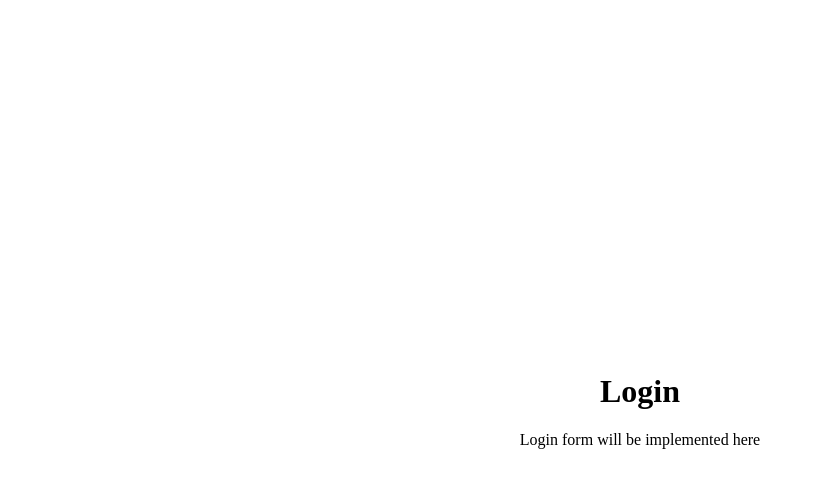
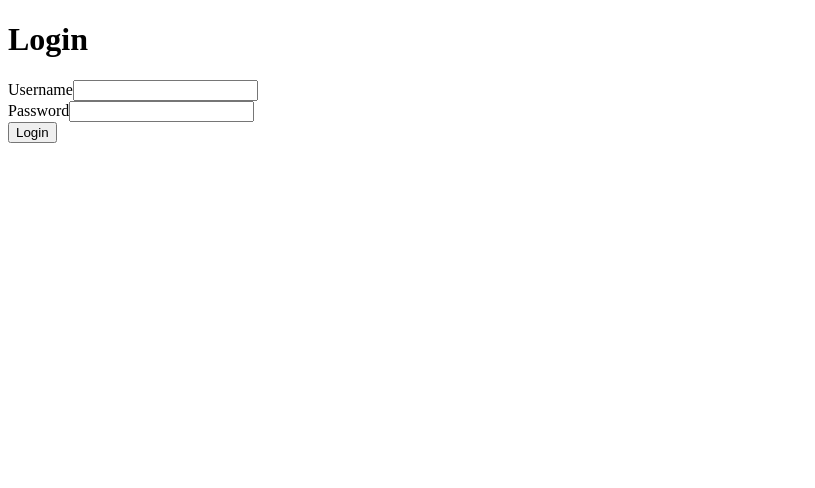
Before and after one commit to johanmendezb/frontend-pkmn, a Next.js app: page /login in a window 1280 px wide. Shown: the top 488 px of the page, without its empty margins (0-815 px from the left). Built offline with nearby package versions, Linux system fonts and the light colour scheme; no server answers.

Commit message:
M004 Auth feature added, logic only

```diff
--- a/src/app/login/page.tsx
+++ b/src/app/login/page.tsx
@@ -1,12 +1,25 @@
 'use client'
 
+import { useEffect } from 'react'
+import { useRouter } from 'next/navigation'
+import { isAuthenticated } from '@/features/auth/services/authApi'
+import { LoginForm } from '@/features/auth/components/LoginForm'
+import { Layout } from '@/shared/components/Layout'
+
 export default function LoginPage() {
+  const router = useRouter()
+
+  useEffect(() => {
+    if (isAuthenticated()) {
+      router.push('/pokemon')
+    }
+  }, [router])
+
   return (
-    <div className="min-h-screen flex items-center justify-center">
-      <div className="text-center">
-        <h1 className="text-2xl font-bold mb-4">Login</h1>
-        <p className="text-gray-600">Login form will be implemented here</p>
+    <Layout showLogout={false}>
+      <div>
+        <LoginForm />
       </div>
-    </div>
+    </Layout>
   )
 }
--- /dev/null
+++ b/src/features/auth/components/LoginForm.tsx
@@ -0,0 +1,81 @@
+'use client'
+
+import { useState } from 'react'
+import { useRouter } from 'next/navigation'
+import { useMutation } from '@tanstack/react-query'
+import { login } from '../services/authApi'
+import type { LoginCredentials } from '../types/auth.types'
+import { Button } from '@/shared/components/Button'
+import { Input } from '@/shared/components/Input'
+
+export function LoginForm() {
+  const router = useRouter()
+  const [username, setUsername] = useState('')
+  const [password, setPassword] = useState('')
+  const [error, setError] = useState<string | null>(null)
+
+  const loginMutation = useMutation({
+    mutationFn: (credentials: LoginCredentials) => login(credentials),
+    onSuccess: () => {
+      router.push('/pokemon')
+    },
+    onError: (err: Error) => {
+      const errorMessage = err.message
+
+      if (errorMessage.toLowerCase().includes('unauthorized')) {
+        setError('The username or password you entered is incorrect. Please try again.')
+      } else {
+        setError(errorMessage)
+      }
+    },
+  })
+
+  const handleSubmit = (e: React.FormEvent<HTMLFormElement>) => {
+    e.preventDefault()
+    e.stopPropagation()
+    setError(null)
+    loginMutation.mutate({ username, password })
+  }
+
+  return (
+    <form onSubmit={handleSubmit}>
+      <h1>Login</h1>
+
+      {error && (
+        <div role="alert">
+          {error}
+        </div>
+      )}
+
+      <Input
+        id="username"
+        label="Username"
+        type="text"
+        value={username}
+        onChange={(e) => setUsername(e.target.value)}
+        required
+        autoComplete="username"
+        aria-label="Username"
+      />
+
+      <Input
+        id="password"
+        label="Password"
+        type="password"
+        value={password}
+        onChange={(e) => setPassword(e.target.value)}
+        required
+        autoComplete="current-password"
+        aria-label="Password"
+      />
+
+      <Button
+        type="submit"
+        variant="primary"
+        isLoading={loginMutation.isPending}
+      >
+        Login
+      </Button>
+    </form>
+  )
+}
--- /dev/null
+++ b/src/shared/components/Button.tsx
@@ -0,0 +1,23 @@
+import { ButtonHTMLAttributes, forwardRef } from 'react'
+
+interface ButtonProps extends ButtonHTMLAttributes<HTMLButtonElement> {
+  variant?: 'primary' | 'secondary' | 'danger'
+  isLoading?: boolean
+}
+
+export const Button = forwardRef<HTMLButtonElement, ButtonProps>(
+  ({ variant = 'primary', isLoading = false, children, className = '', disabled, ...props }, ref) => {
+    return (
+      <button
+        ref={ref}
+        className={className}
+        disabled={disabled || isLoading}
+        {...props}
+      >
+        {isLoading ? 'Loading...' : children}
+      </button>
+    )
+  }
+)
+
+Button.displayName = 'Button'
--- /dev/null
+++ b/src/shared/components/Input.tsx
@@ -0,0 +1,32 @@
+import { InputHTMLAttributes, forwardRef } from 'react'
+
+interface InputProps extends InputHTMLAttributes<HTMLInputElement> {
+  label?: string
+  error?: string
+}
+
+export const Input = forwardRef<HTMLInputElement, InputProps>(
+  ({ label, error, className = '', ...props }, ref) => {
+    return (
+      <div>
+        {label && (
+          <label htmlFor={props.id}>
+            {label}
+          </label>
+        )}
+        <input
+          ref={ref}
+          className={className}
+          {...props}
+        />
+        {error && (
+          <p role="alert">
+            {error}
+          </p>
+        )}
+      </div>
+    )
+  }
+)
+
+Input.displayName = 'Input'
--- /dev/null
+++ b/src/shared/components/Layout.tsx
@@ -0,0 +1,33 @@
+'use client'
+
+import { useRouter } from 'next/navigation'
+import { logout } from '@/features/auth/services/authApi'
+import { Button } from './Button'
+
+interface LayoutProps {
+  children: React.ReactNode
+  showLogout?: boolean
+}
+
+export function Layout({ children, showLogout = true }: LayoutProps) {
+  const router = useRouter()
+
+  const handleLogout = () => {
+    logout()
+    router.push('/login')
+  }
+
+  return (
+    <div>
+      {showLogout && (
+        <header>
+          <h1>Pokemon Browser</h1>
+          <Button variant="secondary" onClick={handleLogout}>
+            Logout
+          </Button>
+        </header>
+      )}
+      <main>{children}</main>
+    </div>
+  )
+}
--- /dev/null
+++ b/src/shared/components/LoadingSpinner.tsx
@@ -0,0 +1,37 @@
+interface LoadingSpinnerProps {
+  size?: 'sm' | 'md' | 'lg'
+  className?: string
+}
+
+export function LoadingSpinner({ size = 'md', className = '' }: LoadingSpinnerProps) {
+  const sizeClasses = {
+    sm: 'h-4 w-4',
+    md: 'h-8 w-8',
+    lg: 'h-12 w-12',
+  }
+
+  return (
+    <div className={`flex items-center justify-center ${className}`}>
+      <svg
+        className={`animate-spin ${sizeClasses[size]} text-blue-500`}
+        xmlns="http://www.w3.org/2000/svg"
+        fill="none"
+        viewBox="0 0 24 24"
+      >
+        <circle
+          className="opacity-25"
+          cx="12"
+          cy="12"
+          r="10"
+          stroke="currentColor"
+          strokeWidth="4"
+        />
+        <path
+          className="opacity-75"
+          fill="currentColor"
+          d="M4 12a8 8 0 018-8V0C5.373 0 0 5.373 0 12h4zm2 5.291A7.962 7.962 0 014 12H0c0 3.042 1.135 5.824 3 7.938l3-2.647z"
+        />
+      </svg>
+    </div>
+  )
+}
--- a/src/shared/lib/apiClient.ts
+++ b/src/shared/lib/apiClient.ts
@@ -1,8 +1,11 @@
 import Cookies from 'js-cookie'
-import { cookies } from 'next/headers'
 
 const API_URL = process.env.NEXT_PUBLIC_API_URL || ''
-const SERVER_API_URL = process.env.API_URL || ''
+
+interface ErrorResponse {
+  error: string
+  statusCode: number
+}
 
 /**
  * Client-side API client that reads token from cookies
@@ -24,46 +27,31 @@ export async function clientFetch<T>(
 
   if (res.status === 401) {
     Cookies.remove('auth-token')
-    if (typeof window !== 'undefined') {
+    // Don't redirect if we're already on the login page (login endpoint)
+    const isLoginEndpoint = endpoint === '/auth/login'
+
+    if (typeof window !== 'undefined' && !isLoginEndpoint) {
       window.location.href = '/login'
     }
-    throw new Error('Unauthorized')
+    // Try to extract error message from response
+    try {
+      const errorData = (await res.json()) as ErrorResponse
+      throw new Error(errorData.error || 'Unauthorized')
+    } catch {
+      throw new Error('Unauthorized')
+    }
   }
 
   if (!res.ok) {
-    throw new Error(`API Error: ${res.status}`)
+    // Try to extract error message from response body
+    try {
+      const errorData = (await res.json()) as ErrorResponse
+      throw new Error(errorData.error || `API Error: ${res.status}`)
+    } catch {
+      // If response is not JSON, use status text or status code
+      throw new Error(res.statusText || `API Error: ${res.status}`)
+    }
   }
 
   return res.json()
 }
-
-/**
- * Server-side API client that reads token from Next.js cookies
- */
-export async function serverFetch<T>(
-  endpoint: string,
-  options: RequestInit = {}
-): Promise<T> {
-  const cookieStore = await cookies()
-  const token = cookieStore.get('auth-token')?.value
-
-  const res = await fetch(`${SERVER_API_URL}${endpoint}`, {
-    ...options,
-    headers: {
-      'Content-Type': 'application/json',
-      ...(token && { Authorization: `Bearer ${token}` }),
-      ...options.headers,
-    },
-    cache: 'no-store',
-  })
-
-  if (res.status === 401) {
-    throw new Error('Unauthorized')
-  }
-
-  if (!res.ok) {
-    throw new Error(`API Error: ${res.status}`)
-  }
-
-  return res.json()
-}
--- /dev/null
+++ b/src/shared/lib/serverApiClient.ts
@@ -0,0 +1,34 @@
+import { cookies } from 'next/headers'
+
+const SERVER_API_URL = process.env.API_URL || ''
+
+/**
+ * Server-side API client that reads token from Next.js cookies
+ */
+export async function serverFetch<T>(
+  endpoint: string,
+  options: RequestInit = {}
+): Promise<T> {
+  const cookieStore = await cookies()
+  const token = cookieStore.get('auth-token')?.value
+
+  const res = await fetch(`${SERVER_API_URL}${endpoint}`, {
+    ...options,
+    headers: {
+      'Content-Type': 'application/json',
+      ...(token && { Authorization: `Bearer ${token}` }),
+      ...options.headers,
+    },
+    cache: 'no-store',
+  })
+
+  if (res.status === 401) {
+    throw new Error('Unauthorized')
+  }
+
+  if (!res.ok) {
+    throw new Error(`API Error: ${res.status}`)
+  }
+
+  return res.json()
+}
```
Also changed, not shown: 1 other file (tests, documents, lock files or other folders).
